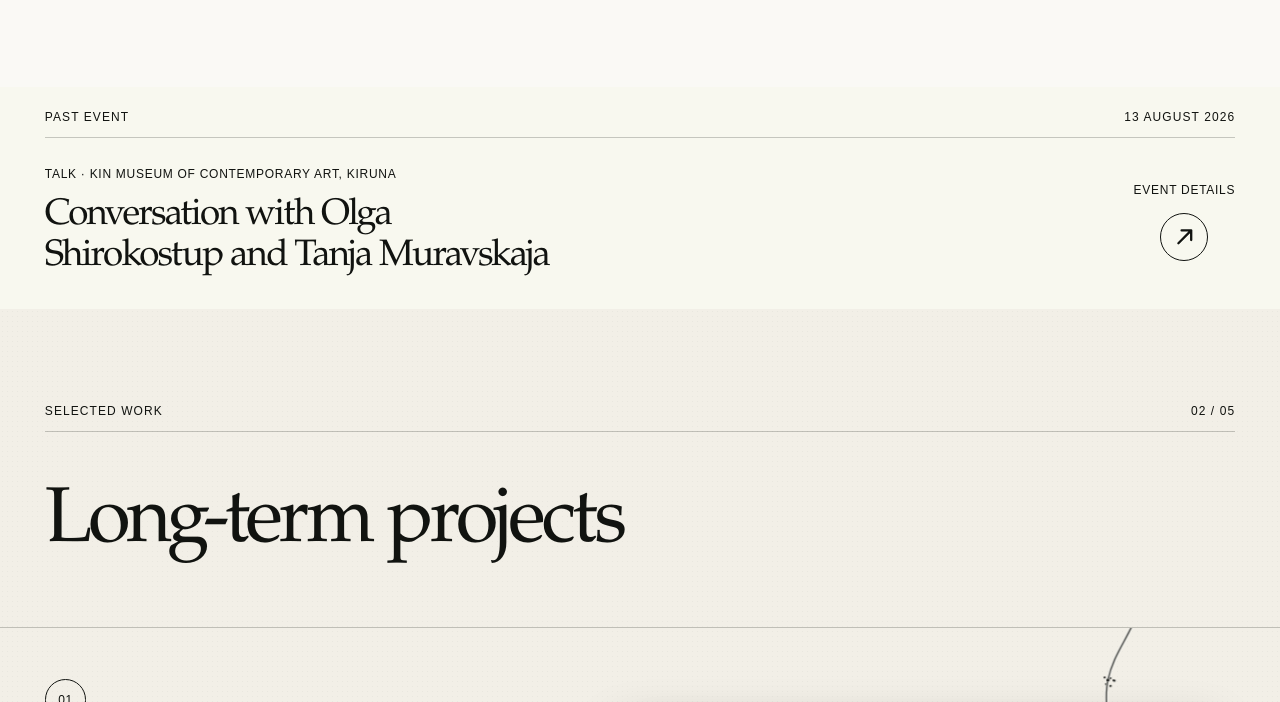
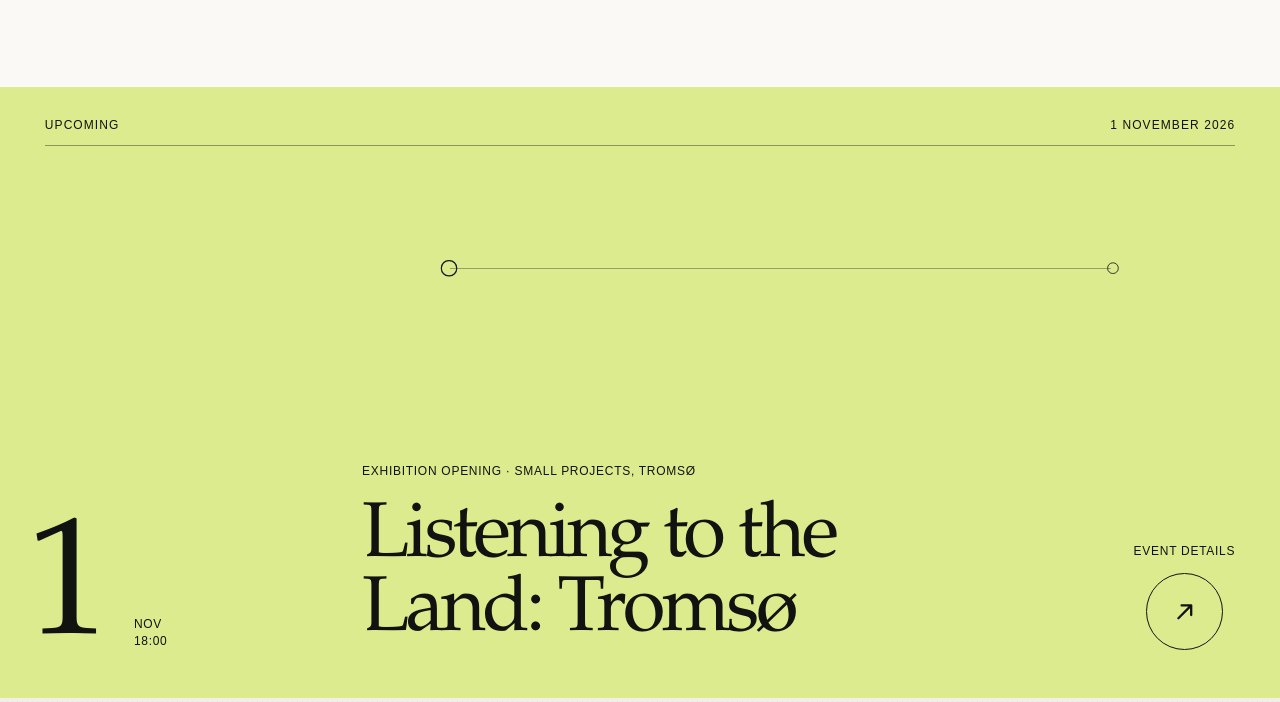
Before and after one commit to anton-gorokhovatsky/shirokostup, a website: page index.html in a window 1280 px wide. Shown: the part 1401-2103 px from the top of the page. Drawn offline with Linux system fonts and the light colour scheme; a web font is replaced by a local one.

Commit message:
Add Listening to the Land exhibition and opening

```diff
--- a/content/site.json
+++ b/content/site.json
@@ -243,6 +243,12 @@
     {
       "date": "2026",
       "ongoing": false,
+      "role": "Curator, <a href=\"https://www.smallprojects.net/listeningtotheland\">Listening to the Land: Tromsø</a>, Small Projects, 1–3 November",
+      "illustration": null
+    },
+    {
+      "date": "2026",
+      "ongoing": false,
       "role": "Co-curator, Arctic Art Forum V, Oslo",
       "illustration": null
     },
--- a/index.html
+++ b/index.html
@@ -318,35 +318,52 @@
     </dialog>
 
     <!-- GENERATED:event-ticket:start -->
-    <script type="application/json" id="event-data">[{"id":"kin-conversation-2026-08-13","title":"Conversation with Olga Shirokostup and Tanja Muravskaja","ticketTitle":"In conversation with Tanja Muravskaja","kind":"Talk","venue":"Kin Museum of Contemporary Art","city":"Kiruna","startsAt":"2026-08-13T18:00:00+02:00","archivesAt":"2026-08-14T00:00:00+02:00","timeZone":"Europe/Stockholm","url":"https://kinmuseum.se/en/events/samtal-med-olga-shirokostup-och-tanja-muravskaja"}]</script>
+    <script type="application/json" id="event-data">[{"id":"kin-conversation-2026-08-13","title":"Conversation with Olga Shirokostup and Tanja Muravskaja","ticketTitle":"In conversation with Tanja Muravskaja","kind":"Talk","venue":"Kin Museum of Contemporary Art","city":"Kiruna","startsAt":"2026-08-13T18:00:00+02:00","archivesAt":"2026-08-14T00:00:00+02:00","timeZone":"Europe/Stockholm","url":"https://kinmuseum.se/en/events/samtal-med-olga-shirokostup-och-tanja-muravskaja"},{"id":"listening-to-the-land-tromso-2026-11-01","title":"Listening to the Land: Tromsø","ticketTitle":"Listening to the Land","kind":"Exhibition opening","venue":"Small Projects","city":"Tromsø","startsAt":"2026-11-01T18:00:00+01:00","archivesAt":"2026-11-02T00:00:00+01:00","timeZone":"Europe/Oslo","url":"https://www.smallprojects.net/listeningtotheland"}]</script>
+    <script>
+      (() => {
+        // Reserve the invitation's space before the hero is painted, even if script.js is delayed.
+        const now = Date.now();
+        const next = JSON.parse(document.getElementById("event-data").textContent)
+          .filter((event) => now < Date.parse(event.archivesAt))
+          .sort((first, second) => Date.parse(first.startsAt) - Date.parse(second.startsAt))[0];
+        if (!next) return;
+        let dismissed = false;
+        try {
+          dismissed = sessionStorage.getItem("olga-event-ticket-dismissed:" + next.id) === "true";
+        } catch (error) {
+          // Match the interaction script's default when session storage is unavailable.
+        }
+        document.documentElement.classList.toggle("has-active-event", !dismissed);
+      })();
+    </script>
 
     <aside
       class="event-ticket"
       data-event-ticket
-      data-event-id="kin-conversation-2026-08-13"
+      data-event-id="listening-to-the-land-tromso-2026-11-01"
       aria-labelledby="event-ticket-title"
       hidden
     >
       <a
         class="event-ticket__link"
         data-event-ticket-link
-        href="https://kinmuseum.se/en/events/samtal-med-olga-shirokostup-och-tanja-muravskaja"
-        aria-label="Conversation with Olga Shirokostup and Tanja Muravskaja, 13 August 2026 at 18:00, Kin Museum of Contemporary Art, Kiruna"
+        href="https://www.smallprojects.net/listeningtotheland"
+        aria-label="Listening to the Land: Tromsø, 1 November 2026 at 18:00, Small Projects, Tromsø"
       >
-        <time class="event-ticket__date" data-event-ticket-date datetime="2026-08-13T18:00:00+02:00">
-          <strong data-event-day>13</strong>
-          <span data-event-month>Aug</span>
+        <time class="event-ticket__date" data-event-ticket-date datetime="2026-11-01T18:00:00+01:00">
+          <strong data-event-day>1</strong>
+          <span data-event-month>Nov</span>
         </time>
         <span class="event-ticket__copy">
           <span>
             <span class="event-ticket__status" data-event-ticket-status>Event</span>
             <span class="event-ticket__details"
-              ><span data-event-city>Kiruna</span>&nbsp;·
+              ><span data-event-city>Tromsø</span>&nbsp;·
               <time data-event-ticket-time datetime="18:00">18:00</time></span
             >
           </span>
           <strong class="event-ticket__title" id="event-ticket-title" data-event-ticket-title
-            >In conversation with Tanja Muravskaja</strong
+            >Listening to the Land</strong
           >
         </span>
       </a>
@@ -466,24 +483,24 @@
         id="now"
         aria-labelledby="now-title"
         data-featured-event
-        data-event-id="kin-conversation-2026-08-13"
+        data-event-id="listening-to-the-land-tromso-2026-11-01"
         data-event-state="event"
         data-header-ink="dark"
       >
         <div class="section-label section-label--dark">
           <span data-featured-event-status>Event</span
-          ><time data-featured-event-date datetime="2026-08-13">13 August 2026</time>
+          ><time data-featured-event-date datetime="2026-11-01">1 November 2026</time>
         </div>
         <a
           class="now__card"
           data-featured-event-link
-          href="https://kinmuseum.se/en/events/samtal-med-olga-shirokostup-och-tanja-muravskaja"
-          aria-label="Event details: Conversation with Olga Shirokostup and Tanja Muravskaja, 13 August 2026 at 18:00, Kin Museum of Contemporary Art, Kiruna"
+          href="https://www.smallprojects.net/listeningtotheland"
+          aria-label="Event details: Listening to the Land: Tromsø, 1 November 2026 at 18:00, Small Projects, Tromsø"
           data-reveal
         >
           <div class="now__date" aria-hidden="true">
-            <strong data-event-day>13</strong>
-            <span><span data-event-month>Aug</span><br /><span data-event-time>18:00</span></span>
+            <strong data-event-day>1</strong>
+            <span><span data-event-month>Nov</span><br /><span data-event-time>18:00</span></span>
           </div>
           <span class="dialogue-field" aria-hidden="true">
             <i class="dialogue-field__voice dialogue-field__voice--olga"></i>
@@ -491,8 +508,8 @@
             <i class="dialogue-field__voice dialogue-field__voice--tanja"></i>
           </span>
           <div class="now__copy">
-            <p><span data-event-kind>Talk</span>&nbsp;· <span data-event-venue>Kin Museum of Contemporary Art</span>, <span data-event-city>Kiruna</span></p>
-            <h2 id="now-title" data-event-title>Conversation with Olga Shirokostup and Tanja Muravskaja</h2>
+            <p><span data-event-kind>Exhibition opening</span>&nbsp;· <span data-event-venue>Small Projects</span>, <span data-event-city>Tromsø</span></p>
+            <h2 id="now-title" data-event-title>Listening to the Land: Tromsø</h2>
           </div>
           <span class="now__action" aria-hidden="true">
             <span class="now__action-label">Event details</span>
@@ -975,6 +992,7 @@
                 </g>
               </svg>
 </li>
+<li><span class="timeline__date"><time datetime="2026">2026</time></span><span class="timeline__role">Curator, <a href="https://www.smallprojects.net/listeningtotheland">Listening to the Land: Tromsø</a>, Small Projects, 1–3 November</span></li>
 <li><span class="timeline__date"><time datetime="2026">2026</time></span><span class="timeline__role">Co-curator, Arctic Art Forum V, Oslo</span></li>
 <li><span class="timeline__date"><time datetime="2023">2023</time><span class="ongoing-status"><i aria-hidden="true"></i><span class="ongoing-status__label">Ongoing</span></span></span><span class="timeline__role">Archive of Artistic Life in Zapolyarye, RAAN</span></li>
 <li><span class="timeline__date"><time datetime="2022">2022</time><span class="ongoing-status"><i aria-hidden="true"></i><span class="ongoing-status__label">Ongoing</span></span></span><span class="timeline__role">Women in the North, Kin Museum</span></li>
```
Also changed, not shown: HANDOFF.md (+10 -0 lines), content/events.json (+12 -0 lines), scripts/build-assets.mjs (+17 -0 lines), tests/site.spec.mjs (+14 -8 lines).
